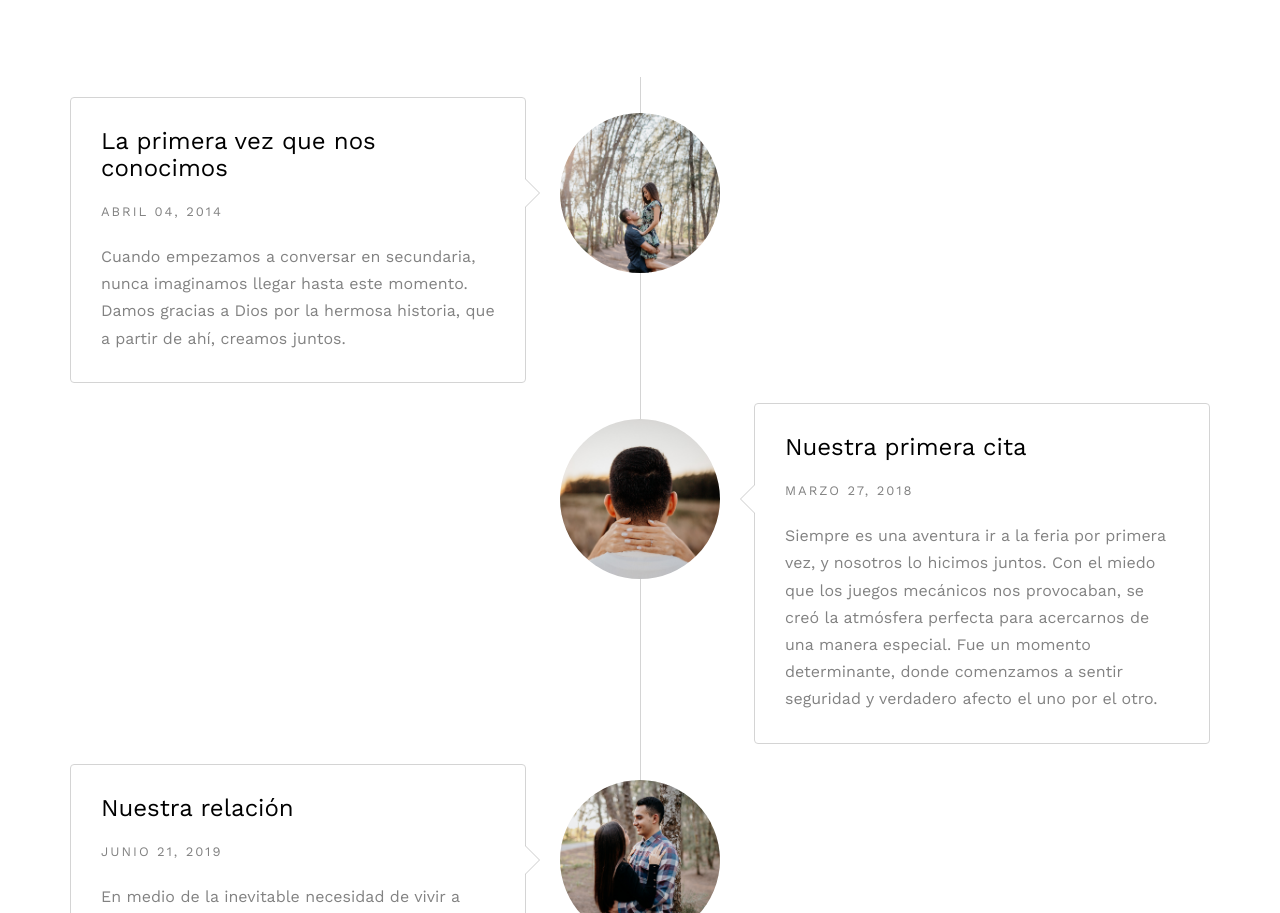
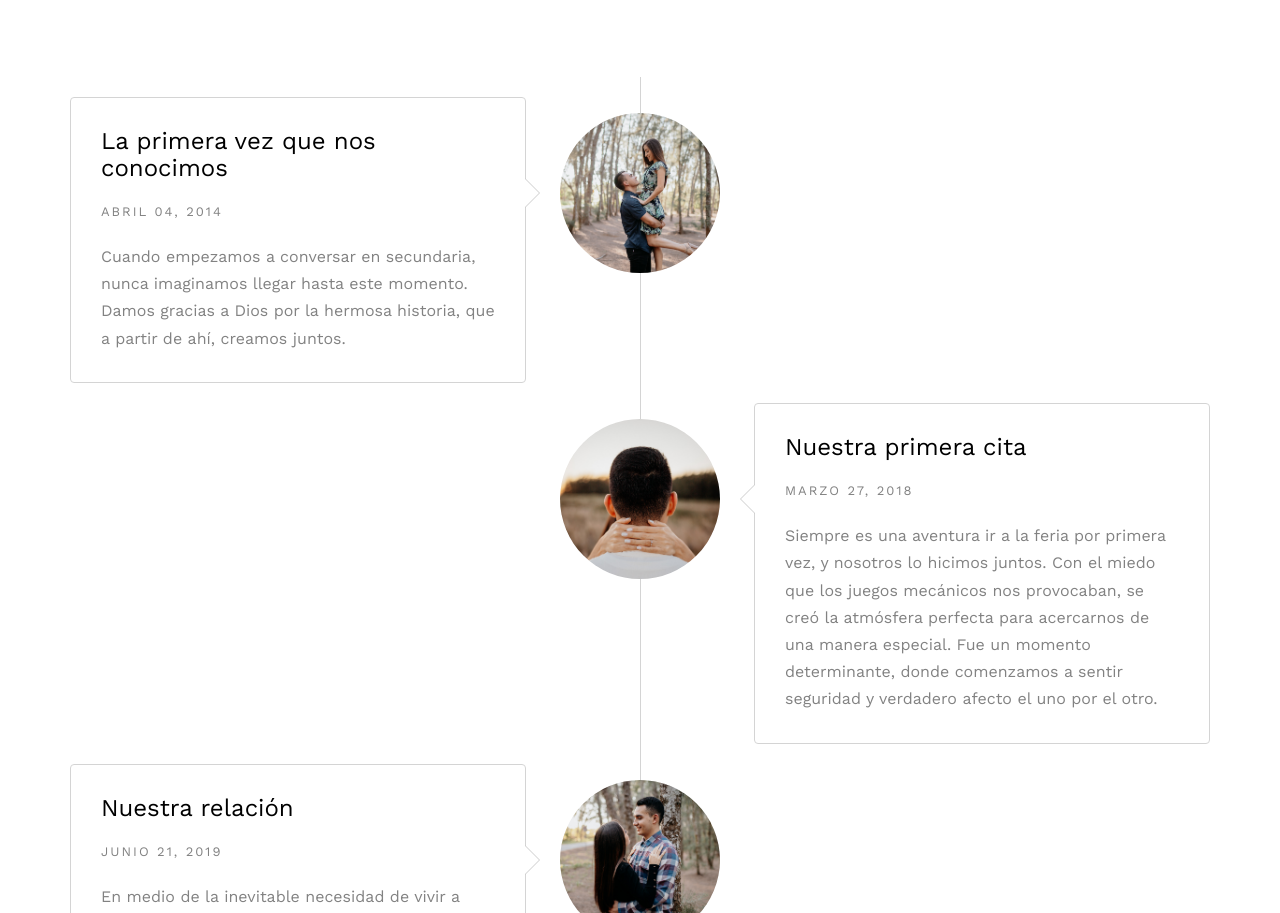
Before and after one commit to quiqueriveramx/arlethyfernando, a plain HTML site: page index.html in a window 1280 px wide. Shown: the part 2586-3499 px from the top of the page. Drawn offline with nearby package versions, Linux system fonts and the light colour scheme; files whose address does not match are found by name.

Commit message:
se cambió la fotografía 7910 por el tamaño

```diff
--- a/index.html
+++ b/index.html
@@ -233,7 +233,7 @@
 				<div class="col-md-12 col-md-offset-0">
 					<ul class="timeline animate-box">
 						<li class="animate-box">
-							<div class="timeline-badge" style="background-image:url(images/small/IMG_7910.jpg);"></div>
+							<div class="timeline-badge" style="background-image:url(images/small/IMG_7910-2.jpg);"></div>
 							<div class="timeline-panel">
 								<div class="timeline-heading">
 									<h3 class="timeline-title">La primera vez que nos conocimos</h3>
```
Also changed, not shown: images/small/IMG_7910-2.jpg (added).
